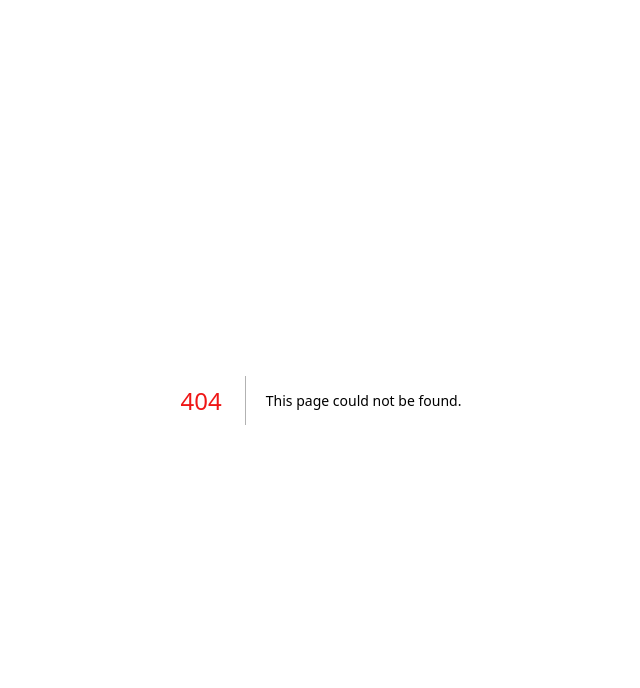
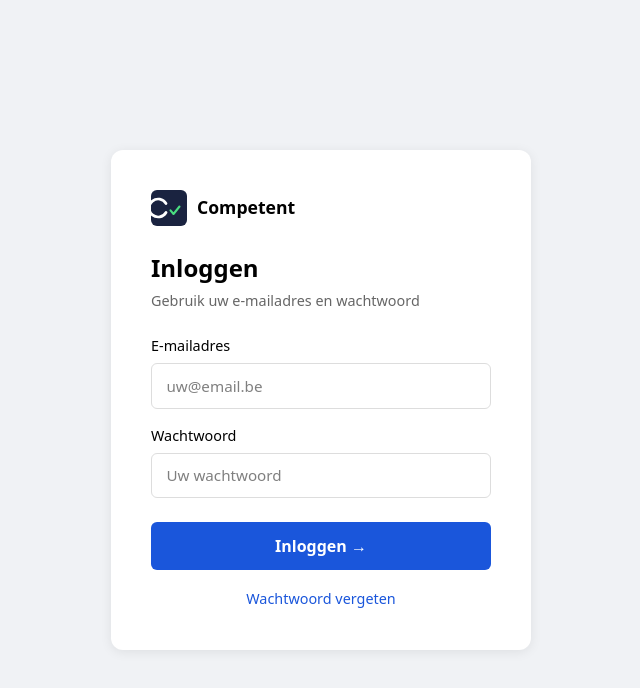
Before and after one commit to Bilal1906/Programming-Project, a Next.js app in the folder programming-project/: page /login in a window 1280 px wide. Before the commit this address had no page. Shown: the top 688 px of the page, without its empty margins (319-959 px from the left). Built offline with nearby package versions, Linux system fonts and the light colour scheme.

Commit message:
login pagina aangemaakt

```diff
--- a/programming-project/app/globals.css
+++ b/programming-project/app/globals.css
@@ -1,5 +1 @@
 @import "tailwindcss";
-
-h1 {
-    color: rgb(239, 22, 22);
-}
--- /dev/null
+++ b/programming-project/app/login/page.js
@@ -0,0 +1,122 @@
+'use client'
+
+import { useState } from 'react'
+
+export default function LoginPage() {
+  const [email, setEmail] = useState('')
+  const [wachtwoord, setWachtwoord] = useState('')
+
+  const handleLogin = async (e) => {
+    e.preventDefault()
+    // Later: API call naar /api/auth/login
+    console.log('inloggen met:', email)
+  }
+
+  return (
+    <div style={{
+      minHeight: '100vh',
+      backgroundColor: '#f0f2f5',
+      display: 'flex',
+      alignItems: 'center',
+      justifyContent: 'center'
+    }}>
+      <div style={{
+        backgroundColor: 'white',
+        padding: '2.5rem',
+        borderRadius: '12px',
+        width: '100%',
+        maxWidth: '420px',
+        boxShadow: '0 2px 12px rgba(0,0,0,0.08)'
+      }}>
+
+        {/* Logo + titel */}
+        <div style={{ display: 'flex', alignItems: 'center', gap: '10px', marginBottom: '1.5rem' }}>
+          {/* Logo + naam*/}
+            <svg width="36" height="36" viewBox="0 0 120 120" xmlns="http://www.w3.org/2000/svg">
+                <rect width="120" height="120" rx="20" fill="#1a2340"/>
+                <path d="M50 45 A30 30 0 1 0 50 75" fill="none" stroke="white" strokeWidth="9" strokeLinecap="round"/>
+                <polyline points="65,68 75,80 95,55" fill="none" stroke="#4ade80" strokeWidth="7" strokeLinecap="round" strokeLinejoin="round"/>
+            </svg>
+          <span style={{ fontWeight: '600', fontSize: '1.1rem' }}>Competent</span>
+        </div>
+
+        <h1 style={{ fontSize: '1.5rem', fontWeight: '700', marginBottom: '0.25rem' }}>Inloggen</h1>
+        <p style={{ color: '#666', marginBottom: '1.5rem', fontSize: '0.9rem' }}>
+          Gebruik uw e-mailadres en wachtwoord
+        </p>
+
+        <form onSubmit={handleLogin}>
+
+          {/* Email */}
+          <div style={{ marginBottom: '1rem' }}>
+            <label style={{ display: 'block', marginBottom: '0.4rem', fontSize: '0.9rem' }}>
+              E-mailadres
+            </label>
+            <input
+              type="email"
+              placeholder="uw@email.be"
+              value={email}
+              onChange={(e) => setEmail(e.target.value)}
+              style={{
+                width: '100%',
+                padding: '0.65rem 0.9rem',
+                border: '1px solid #ddd',
+                borderRadius: '6px',
+                fontSize: '0.95rem',
+                boxSizing: 'border-box'
+              }}
+            />
+          </div>
+
+          {/* Wachtwoord */}
+          <div style={{ marginBottom: '1.5rem' }}>
+            <label style={{ display: 'block', marginBottom: '0.4rem', fontSize: '0.9rem' }}>
+              Wachtwoord
+            </label>
+            <input
+              type="password"
+              placeholder="Uw wachtwoord"
+              value={wachtwoord}
+              onChange={(e) => setWachtwoord(e.target.value)}
+              style={{
+                width: '100%',
+                padding: '0.65rem 0.9rem',
+                border: '1px solid #ddd',
+                borderRadius: '6px',
+                fontSize: '0.95rem',
+                boxSizing: 'border-box'
+              }}
+            />
+          </div>
+
+          {/* Knop */}
+          <button
+            type="submit"
+            style={{
+              width: '100%',
+              padding: '0.75rem',
+              backgroundColor: '#1a56db',
+              color: 'white',
+              border: 'none',
+              borderRadius: '6px',
+              fontSize: '1rem',
+              fontWeight: '600',
+              cursor: 'pointer'
+            }}
+          >
+            Inloggen →
+          </button>
+
+        </form>
+
+        {/* Wachtwoord vergeten */}
+        <div style={{ textAlign: 'center', marginTop: '1rem' }}>
+          <a href="#" style={{ color: '#1a56db', fontSize: '0.9rem' }}>
+            Wachtwoord vergeten
+          </a>
+        </div>
+
+      </div>
+    </div>
+  )
+}
--- a/programming-project/app/page.js
+++ b/programming-project/app/page.js
@@ -1,5 +1,5 @@
 export default function Home() {
   return (
-   <h1> TEST 123 </h1>
+   <body>{children}</body>
   );
 }
```
